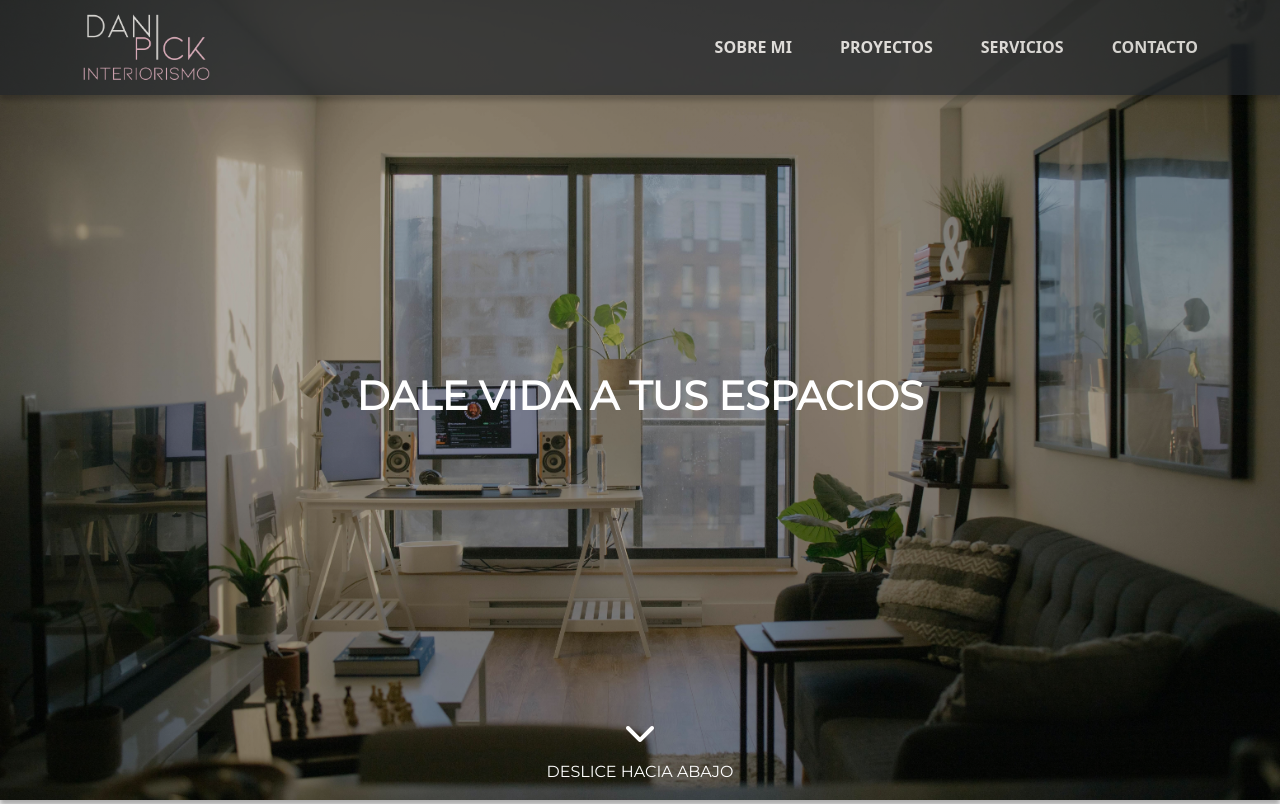
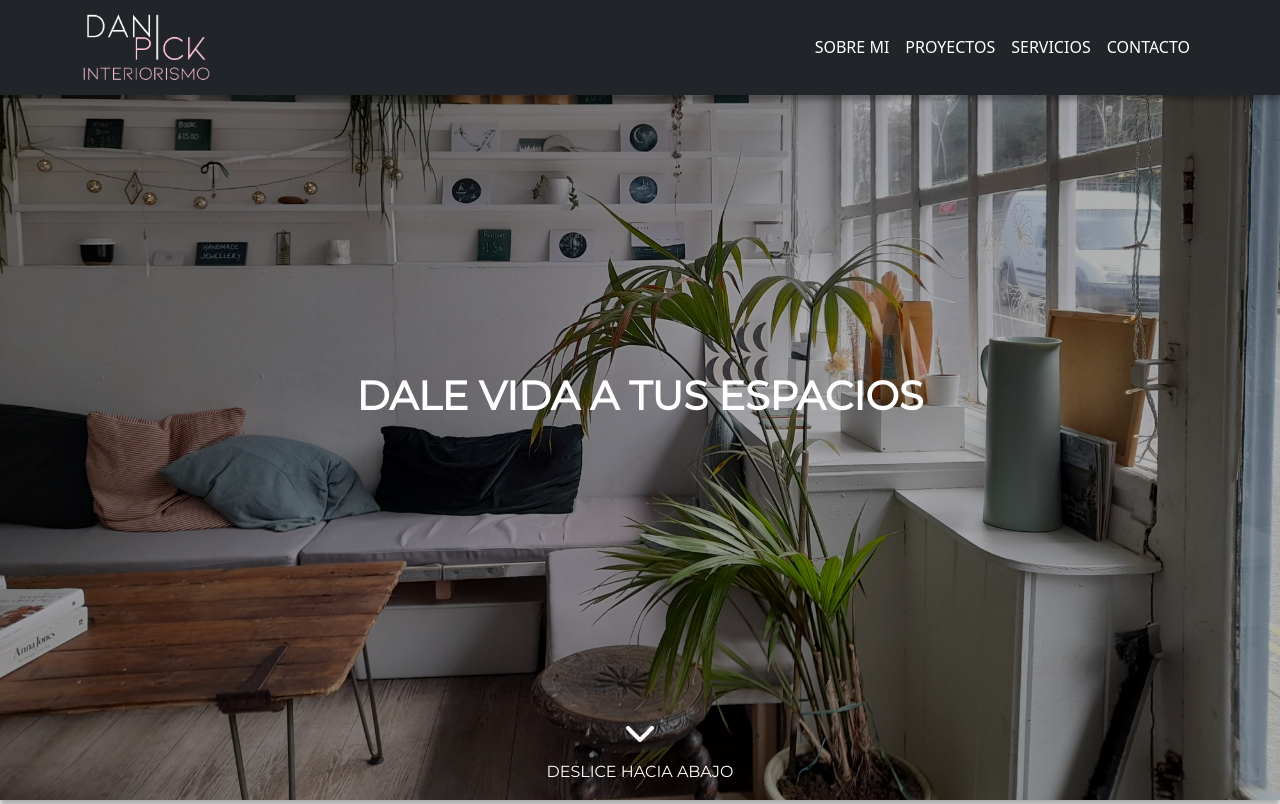
Before and after one commit to CharlyGasparini/dani-pick, a website: page index.html in a window 1280 px wide. Shown: the top 804 px of the page. Drawn offline with nearby package versions, Linux system fonts and the light colour scheme; a web font is replaced by a local one.

Commit message:
modif estilos en navbar bootstrap + carrouseÃl en header

```diff
--- a/index.html
+++ b/index.html
@@ -32,6 +32,64 @@
 </head>
 <body>
 
+    <nav class="navbar navbar-expand-lg fixed-top navbar-dark bg-dark">
+        <div class="container">
+            <a class="navbar__logo navbar-brand" href="index.html" title="Ir al inicio">
+                <img src="img/logo_danipick.png" alt="logo de Dani Pick">
+            </a>
+
+            <button class="navbar-toggler" type="button" data-bs-toggle="collapse" data-bs-target="#navbarSupportedContent" aria-controls="navbarSupportedContent" aria-expanded="false" aria-label="Toggle navigation">
+                <span class="navbar-toggler-icon"></span>
+            </button>
+
+            <div class="collapse navbar-collapse" id="navbarSupportedContent">
+                <ul class="navbar-nav ms-auto mb-2 mb-lg-0">
+                <li class="nav-item">
+                    <a class="nav-link" aria-current="page" href="/pages/sobre-mi.html" title="Ir a sección sobre mi">SOBRE MI</a>
+                </li>
+                <li class="nav-item">
+                    <a class="nav-link" aria-current="page" href="/pages/proyectos.html" title="Ir a sección proyectos">PROYECTOS</a>
+                </li>
+                <li class="nav-item">
+                    <a class="nav-link" aria-current="page" href="/pages/servicios.html" title="Ir a sección servicios">SERVICIOS</a>
+                </li>
+                <li class="nav-item">
+                    <a class="nav-link" aria-current="page" href="/pages/contacto.html" title="Ir a sección contacto">CONTACTO</a>
+                </li>
+                </ul>
+            </div>
+        </div>
+    </nav>
+
+    <header class="hero text-white position-relative d-none d-lg-flex flex-column text-center justify-content-center">
+        <h1 class="hero__title animate__animated animate__fadeInDown">DALE VIDA A TUS ESPACIOS</h1>
+
+        <div class="hero__down-sign position-absolute bottom-0 w-100 animate__animated animate__fadeIn animate__delay-1s">
+            <i class="fa-solid fa-chevron-down"></i>
+            <p>DESLICE HACIA ABAJO</p>
+        </div>
+
+        <div id="carouselExampleFade" class="carousel slide carousel-fade" data-bs-ride="carousel">
+            <div class="carousel-inner">
+              <div class="carousel-item active">
+                <img src="/img/hero-1.jpg" class="d-block img-fluid" alt="Imagen de un estar con sofa y plantas colgantes">
+              </div>
+              <div class="carousel-item">
+                <img src="img/hero-2.jpg" class="d-block img-fluid" alt="Imagen de un ricon con sofá, mesa y plantas">
+              </div>
+              <div class="carousel-item">
+                <img src="img/hero-3.jpg" class="d-block img-fluid" alt="Imagen de un sofá azul con una pared de fondo con cuadros">
+              </div>
+              <div class="carousel-item">
+                <img src="img/hero-4.jpg" class="d-block img-fluid" alt="Imagen de una habitación verde con mesa y sillas">
+              </div>
+              <div class="carousel-item">
+                <img src="img/hero-5.jpg" class="d-block img-fluid" alt="Imagen de un estar con un ventanal y escritorio de trabajo">
+              </div>
+            </div>
+        </div>
+    </header>
+<!--
     <nav class="navbar navbar-expand-lg text-bg-dark fw-bold fixed-top opacity-75">
 
         <div class="container">
@@ -77,7 +135,7 @@
         </div>
 
     </header>
-
+-->
     <main>
 
         <section class="filosophy text-center my-5 position-relative">
--- a/scss/_header.scss
+++ b/scss/_header.scss
@@ -1,15 +1,32 @@
 .hero{
+    height: 100vh;
+    box-shadow: map-get($shadows, "down");
 
-    & img{
-        width: 3rem;
+    &::after{
+        content: "";
+        top: 0;
+        position: absolute;
+        width: 100%;
+        height: 100%;
+        background-color: rgba(0, 0, 0, 0.3);
     }
 
-    @include hero(100vh);
+    .hero__title{
+        z-index: 1;
+    }
 
+    .hero__down-sign{
+        z-index: 1;
+
+        .fa-chevron-down{
+            margin-bottom: 1rem;
+            animation: shakeY  10s infinite;
+        }
+    }
+
+    .carousel{
+        position: absolute;
+        bottom: 0;
+        z-index: -1;
+    }
 }
-
-.hero--sec{
-
-    @include hero(50vh);
-
-}
--- a/scss/_navbar.scss
+++ b/scss/_navbar.scss
@@ -1,28 +1,23 @@
 .navbar{
-
     box-shadow: map-get($shadows, "down");
 
     .navbar__logo{
-
-        transition: all 0.3s ease-in;
+        transition: $transition;
 
         img{
-
             width: 8rem;
         }
 
         &:hover{
-
-            animation: pulse 1s infinite;
+            animation: $anim-pulse;
         }
     }
 
     .navbar__nav-item{
 
         &:hover{
-
-            animation: pulse 1s infinite;
-            transition: all 0.3s ease-in;
+            animation: $anim-pulse;
+            transition: $transition;
         }
     }
 }
--- a/scss/_variables.scss
+++ b/scss/_variables.scss
@@ -1,10 +1,21 @@
+// COLORS
 $primary: #f1c3d9;
 $secondary: #d9d9d9;
 $success: rgb(238, 124, 179);
+$navbar-dark-color: white;
+$navbar-dark-hover-color: $success;
+
+// ANIMATION TRANSITIONS
+$transition: all 0.3s ease-in;
+$anim-pulse: pulse 1s infinite;
+
+// SHADOWS
 $shadows:(
     down: 0 5px 5px rgba(0, 0, 0, 0.3),
     up: 0 -5px 5px rgba(0, 0, 0, 0.3),
     lat: 5px 5px 5px rgba(0, 0, 0, 0.3)
 );
+
+// FONTS
 $title-font: "Kiona", "Montserrat", sans-serif;
 $text-font: "Montserrat", "Roboto", sans-serif;
```
Also changed, not shown: css/style.css, 1 other file.
